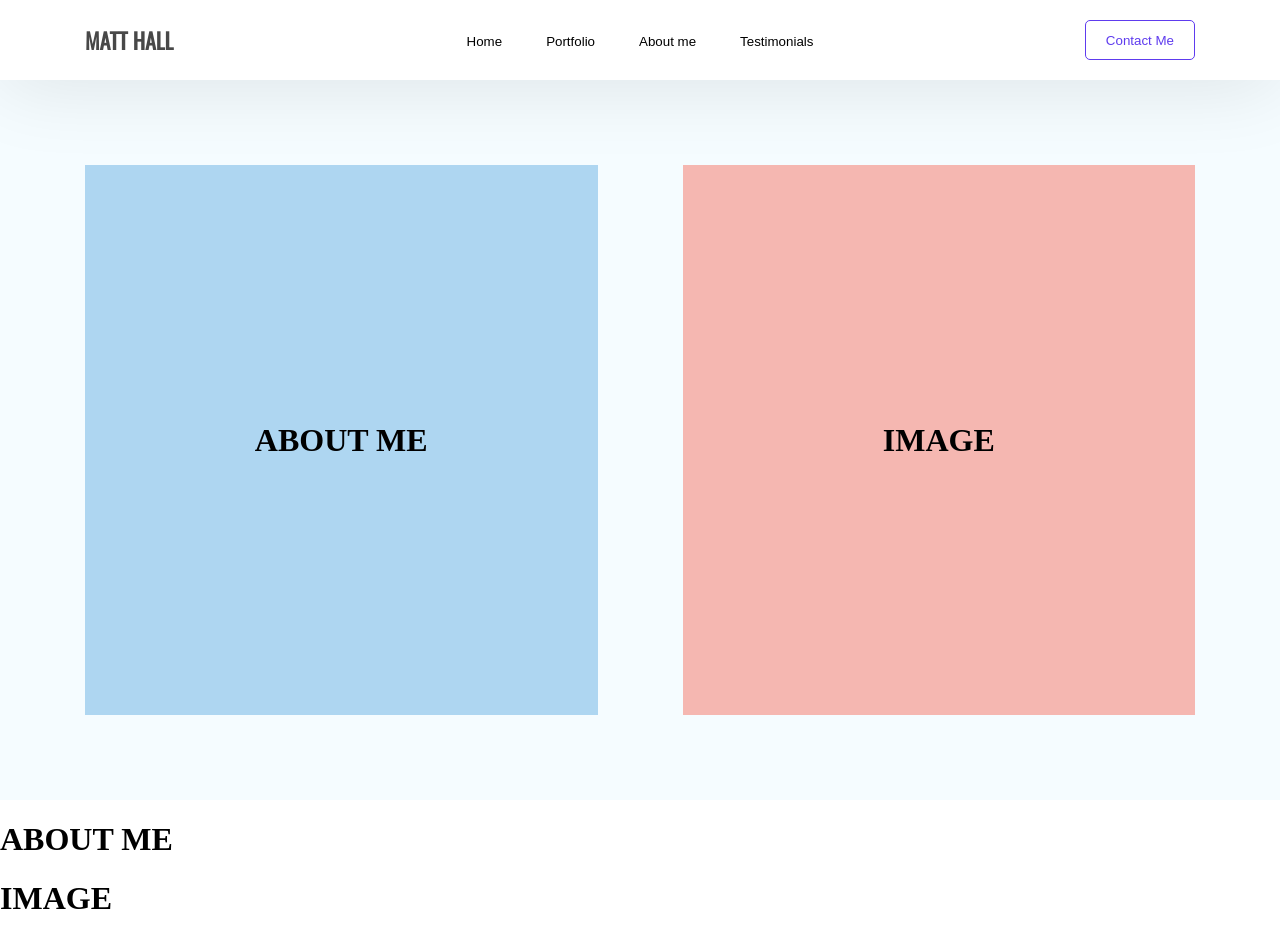
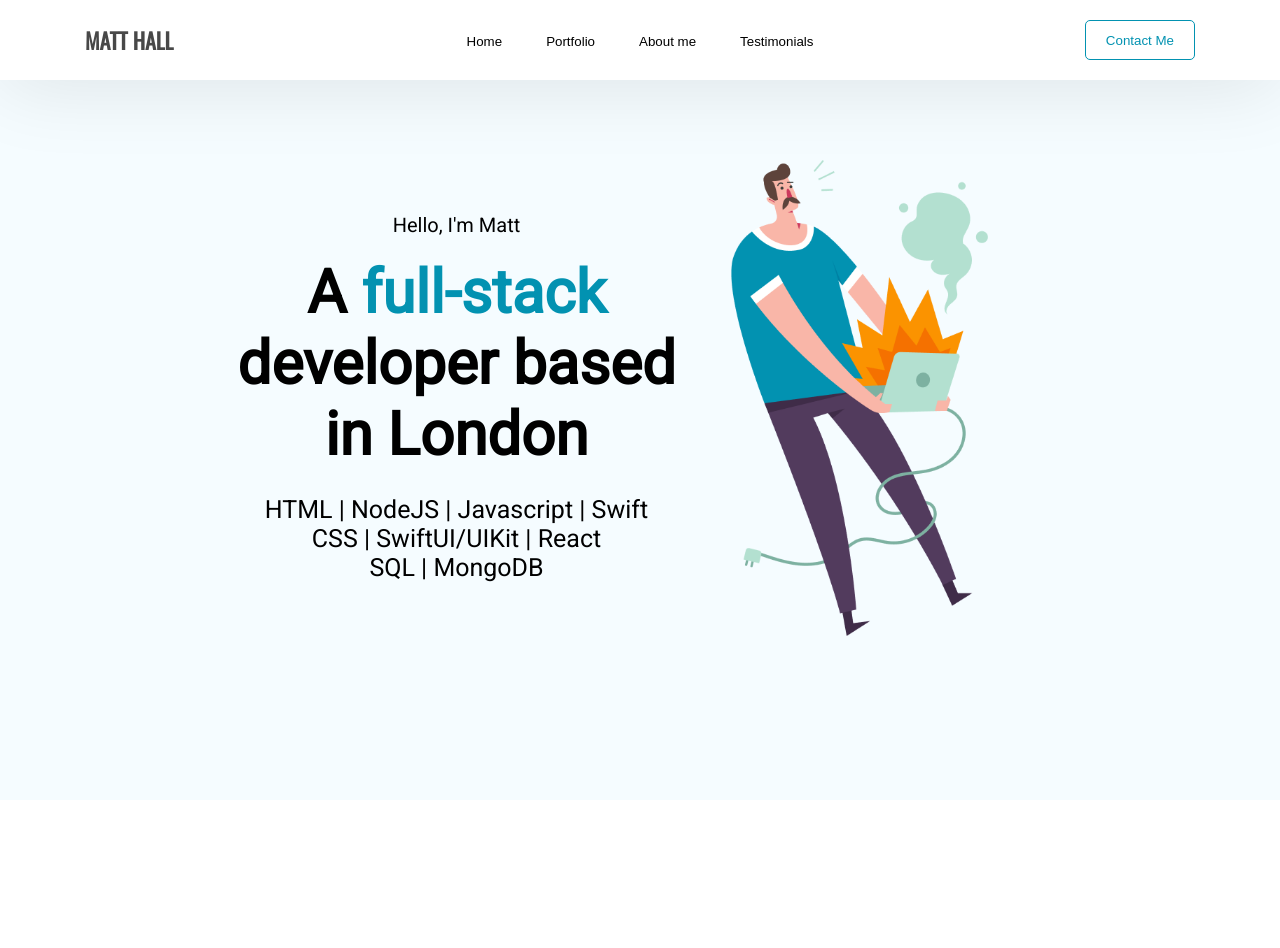
Before and after one commit to mhallrp/TechPortfolio-old, a React (Create React App) app: page / in a window 1280 px wide. Shown: the top 948 px of the page. After the commit the page ends 800 px from the top, so only its background shows below. Built offline with nearby package versions, Linux system fonts and the light colour scheme.

Commit message:
landing top section

```diff
--- a/public/styles.css
+++ b/public/styles.css
@@ -2,3 +2,7 @@ button{
     background-color: white;
     border: none;
 }
+
+h1{
+    margin: 0;
+}
--- a/src/components/navBar/navBar.jsx
+++ b/src/components/navBar/navBar.jsx
@@ -2,7 +2,14 @@ import React, { useEffect } from "react";
 import Styles from './styles.module.css'
 
 function NavBar() {
-    useEffect(() => {
+
+    const sum = () => {
+       return 1 + 1
+    }
+
+    console.log(sum())
+
+    useEffect( () => {
         const handleScroll = () => {
             const scrollY = window.scrollY;
             const navbarHeight = Math.max(60, 80 - scrollY / 3); // Calculate the new height
--- a/src/components/navBar/styles.module.css
+++ b/src/components/navBar/styles.module.css
@@ -39,10 +39,10 @@
     color: #484848;
 }
 .navContact{
-    border: 1px solid #5E3BEE;
+    border: 1px solid #0292B1;
     margin-left: auto;
     height: 40px;
     padding: 0px 20px;
     border-radius: 5px;
-    color: #5E3BEE;
+    color: #0292B1;
 }
--- a/src/pages/landing/landing.jsx
+++ b/src/pages/landing/landing.jsx
@@ -1,6 +1,7 @@
 import React, { useEffect, useState } from "react";
 import Styles from './styles.module.css'
 import NavBar from "../../components/navBar";
+import LaptopFire from "../../assets/laptopFire.png"
 
 function Landing(){
 
@@ -9,20 +10,23 @@ function Landing(){
     return (
         <div>
             <NavBar></NavBar>
-            <div className={ Styles.landingTop }>
-                <div className={Styles.topIntro}>
-                    <div><h1>ABOUT ME</h1></div>
-                    <div><h1>IMAGE</h1></div>
+            <div className={Styles.topContent}>
+                <div className={ Styles.topTextSection }>
+                    <p className={ Styles.helloText }>Hello, I'm Matt</p>
+                    <h1>A <span className={ Styles.greenSpan }>full-stack </span><br/>developer based<br/>in London</h1>
+                    <p className={ Styles.skillsSpan }>HTML | NodeJS | Javascript | Swift<br/>CSS | SwiftUI/UIKit | React<br/>SQL | MongoDB </p>
+                </div>
+                <div className={ Styles.topImageSection }>
+                    <img className={ Styles.topImage } src={LaptopFire} alt="fire" />
                 </div>
             </div>
             <div className={ Styles.landingMiddle }>
-            <div className={Styles.middleSkills}>
-                    <div><h1>ABOUT ME</h1></div>
-                    <div><h1>IMAGE</h1></div>
+                <div className={Styles.middleSkills}>
+
                 </div>
             </div>
         </div>
     )
 }
 
-export default Landing
+export default Landing;
--- a/src/pages/landing/styles.module.css
+++ b/src/pages/landing/styles.module.css
@@ -1,34 +1,41 @@
-body{
-    margin:0;
+body {
+    margin: 0;
 }
 
-.landingTop{
+.topIntro {
+    display: flex;
+    justify-content: center;
+    align-items: center;
+}
+
+.topContent {
+    display: flex;
+    flex-wrap: wrap;
+    align-items: center;
+    text-align: center;
+    justify-content: center;
     height: 100vh;
     background-color: #F5FCFF;
 }
-.topIntro{
-    display: grid;
-    grid-template-columns: 1fr 1fr;
-    height: 100vh; /* Set the height of the grid */
-    /* font-family: 'Montserrat', sans-serif; */
+
+.topTextSection {
+    /* width: 27%; */
+    font-size: 30px;
+    font-family: 'Roboto', sans-serif;
 }
-.topIntro div:first-child {
-    display: flex;
-    flex-direction: row;
-    justify-content: center;
-    align-items: center;
-    background-color: #AED6F1;
-    margin: 165px 42.5px 85px 85px;
+.helloText{
+    font-size: 20px;
 }
-.topIntro div:last-child {
-    display: flex;
-    flex-direction: row;
-    justify-content: center;
-    align-items: center;
-    background-color: #F5B7B1;
-    margin: 165px 85px 85px 42.5px;
+.skillsSpan{
+    font-size: 25px;
+}
+.greenSpan{
+    color: #0292B1;
 }
 
-.landingMiddle{
-    height: 100vh;
+.topImageSection{
+
 }
+.topImage{
+    width: 70%;
+}
```
Also changed, not shown: src/assets/laptopFire.png (added).
